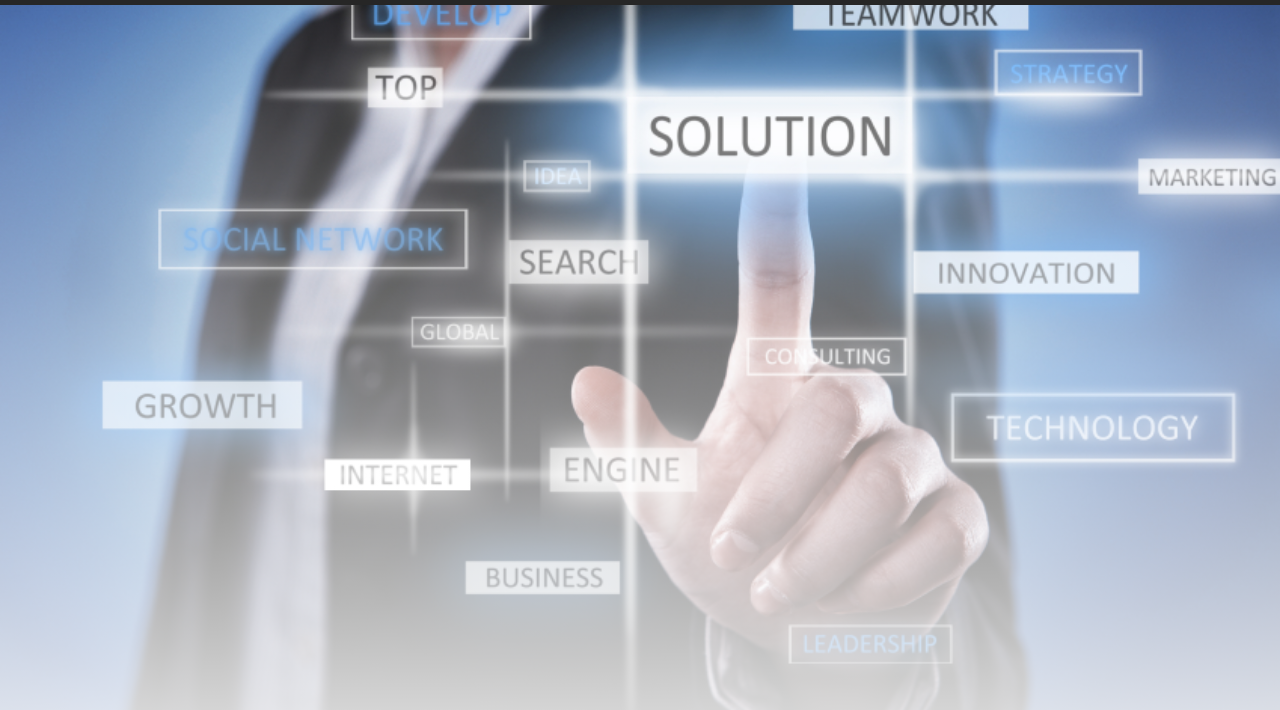
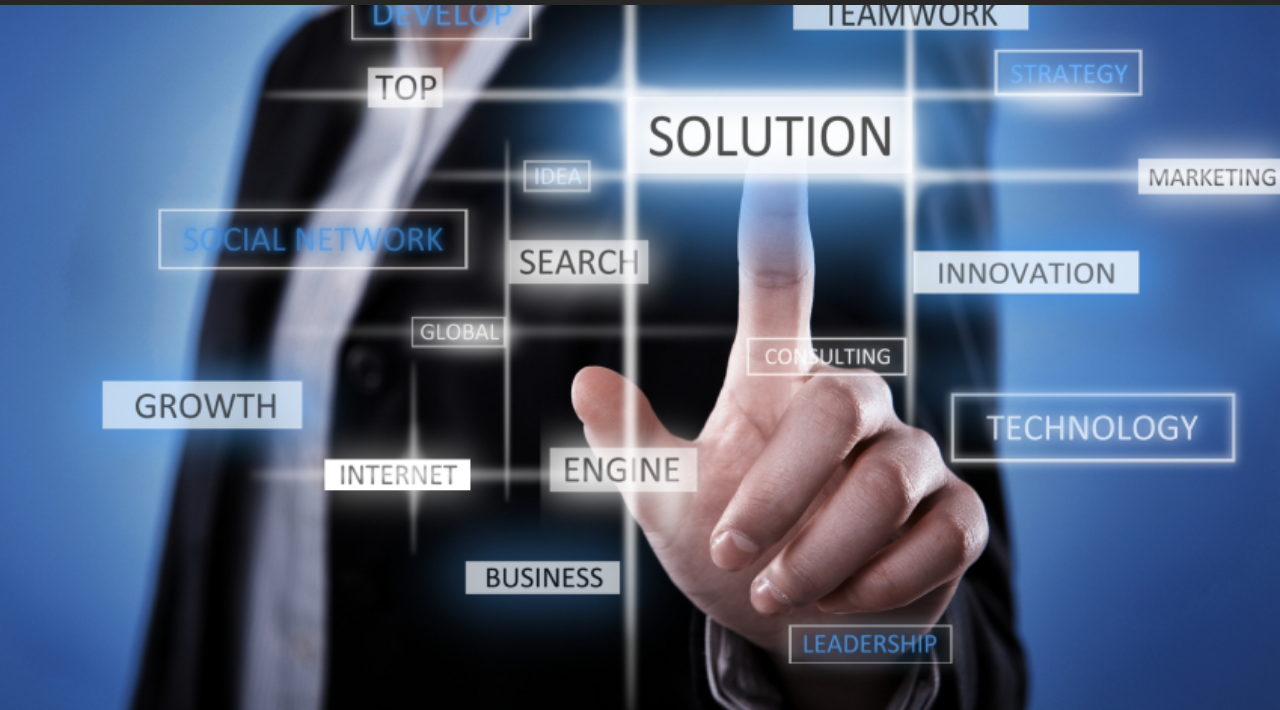
Before and after one commit to khabya/vivek_jalan_website, a plain HTML site: page project/index.html in a window 1280 px wide. Shown: the part 90-800 px from the top of the page. Drawn offline with nearby package versions, Linux system fonts and the light colour scheme.

Commit message:
Third Commit

```diff
--- a/project/style.css
+++ b/project/style.css
@@ -41,15 +41,15 @@ html{
     color: #fff;
     position: relative;
 }
-.slider-area:before{
-    content: '';
-    position: absolute;
-    width: 100%;
-    height: 120%;
-    top: 0;
-    left: 0;
-    background: linear-gradient(360deg,#fff, transparent);
-}
+/*.slider-area:before{*/
+/*    content: '';*/
+/*    position: absolute;*/
+/*    width: 100%;*/
+/*    height: 120%;*/
+/*    top: 0;*/
+/*    left: 0;*/
+/*    background: linear-gradient(360deg,#fff, transparent);*/
+/*}*/
 .slider-text h1{
     font-size: 45px;
     font-weight: bold;
```
